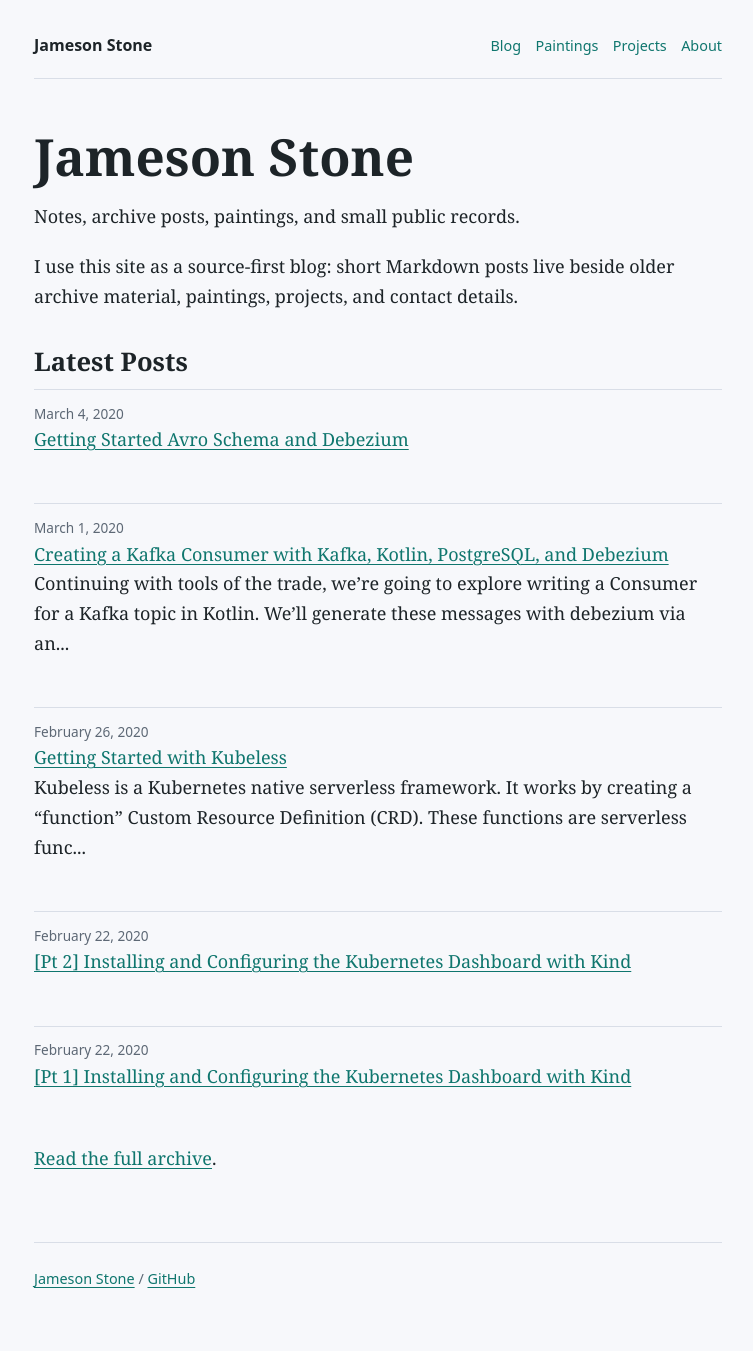
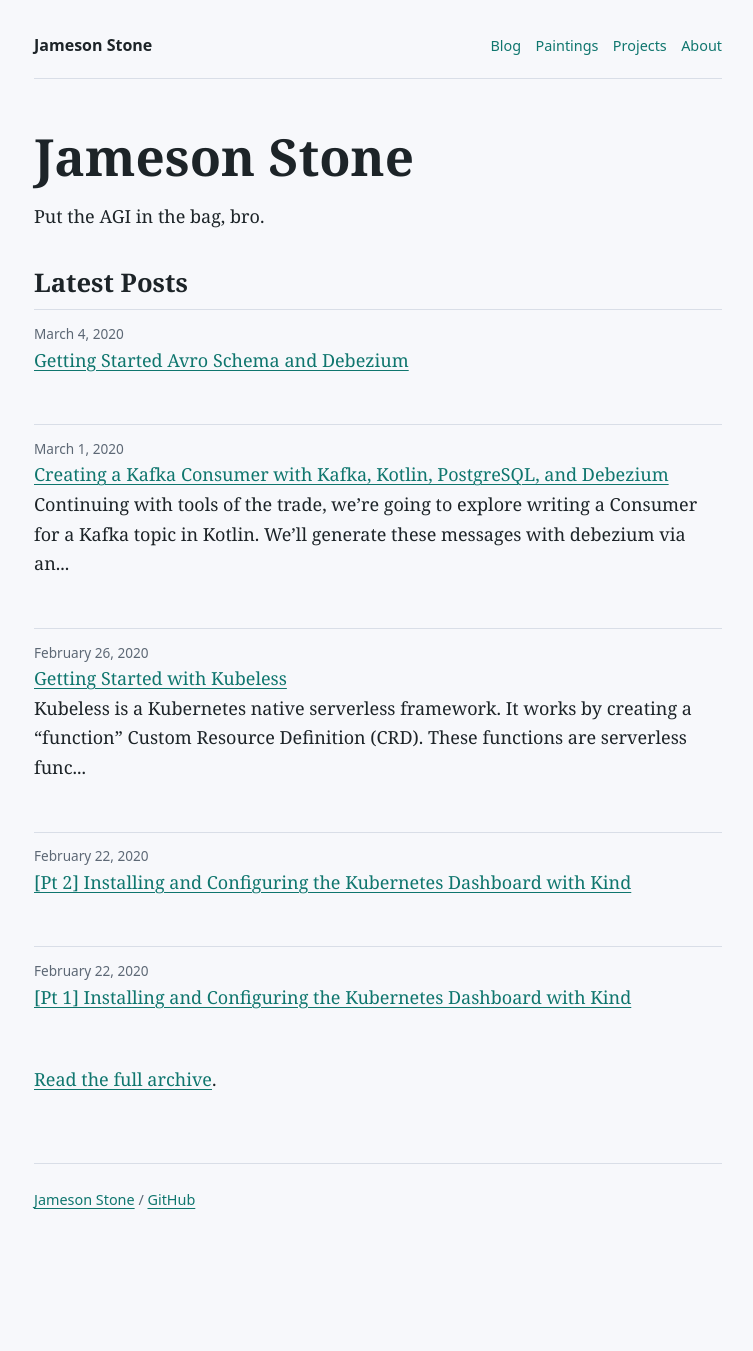
Before and after one commit to jamesonstone/jamesonstone.github.io, a Jekyll site: the page built from index.md, in a window 1280 px wide. Shown: the whole page, without its empty margins (262-1015 px from the left). Built offline with Jekyll 4.4.1, drawn with Linux system fonts in a browser that asks for light colours; after the commit the page ends 1271 px from its top, so only the background shows below that.

Commit message:
docs(GH-1): :notebook: update tagline

```diff
--- a/index.md
+++ b/index.md
@@ -6,9 +6,7 @@
 
 # Jameson Stone
 
-Notes, archive posts, paintings, and small public records.
-
-I use this site as a source-first blog: short Markdown posts live beside older archive material, paintings, projects, and contact details.
+Put the AGI in the bag, bro.
 
 ## Latest Posts
 
```
